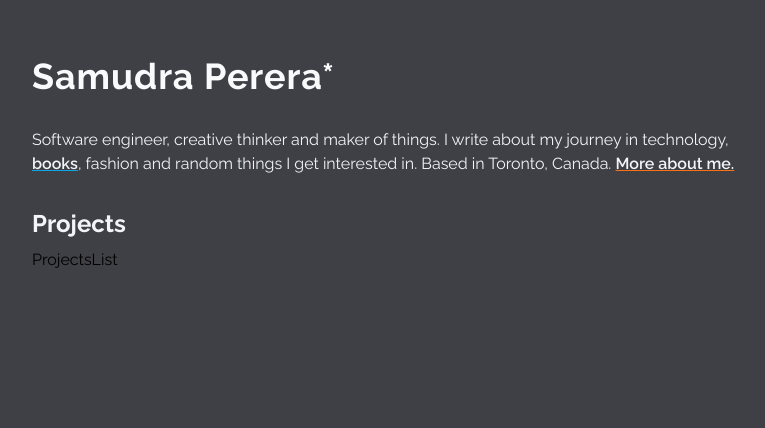
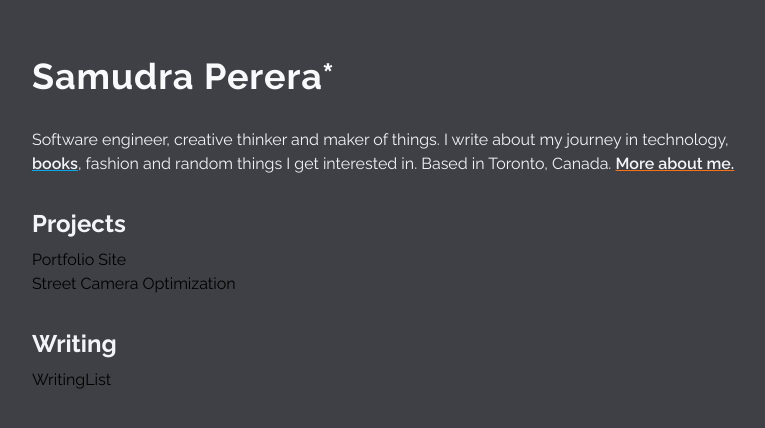
Before and after one commit to samudra-perera/portfolio-site, a React (Vite) app: page / in a window 1280 px wide. Shown: the top 428 px of the page, without its empty margins (240-1005 px from the left). Built offline with nearby package versions, Linux system fonts and the light colour scheme.

Commit message:
Got the markdown to render in dynmaically

```diff
--- a/src/Home.tsx
+++ b/src/Home.tsx
@@ -1,6 +1,9 @@
 import { Link } from "react-router-dom";
 import Container from "./components/Container";
 import ProjectsList from "./components/ProjectsList";
+import projectData from "./data/projects/projects";
+import WritingList from "./components/WritingList";
+
 type Props = {};
 
 const Home = (props: Props) => {
@@ -30,6 +33,8 @@ const Home = (props: Props) => {
       </p>
       <h3 className="text-slate-100 text-2xl font-bold pb-2">Projects</h3>
       <ProjectsList />
+      <h3 className="text-slate-100 text-2xl font-bold pb-2">Writing</h3>
+      <WritingList />
     </Container>
   );
 };
--- a/src/components/ProjectsList.tsx
+++ b/src/components/ProjectsList.tsx
@@ -1,7 +1,20 @@
+import { Link } from "react-router-dom";
+import ProjectData from "../data/projects/projects";
+
 type Props = {};
 
 const ProjectsList = (props: Props) => {
-  return <div>ProjectsList</div>;
+  return (
+    <ul className="pb-8">
+      {ProjectData.map((project) => (
+        <li>
+          <Link key={project.name} to={`/${project.url}`}>
+            {project.name}
+          </Link>
+        </li>
+      ))}
+    </ul>
+  );
 };
 
 export default ProjectsList;
--- a/src/data/projects/projects.json
+++ /dev/null
@@ -1,6 +0,0 @@
-[
-  {
-    "'id": 1,
-    "name": "Portfolio Site"
-  }
-]
--- /dev/null
+++ b/src/data/projects/projects.ts
@@ -0,0 +1,18 @@
+const projectData = [
+  {
+    id: 1,
+    name: "Portfolio Site",
+    url: "portfolio",
+    src: "'./example.md",
+    description: "Simple blah blah",
+  },
+  {
+    id: 1,
+    name: "Street Camera Optimization",
+    url: "vertexCover",
+    src: "...",
+    description: "Simple blah blah",
+  },
+];
+
+export default projectData;
--- /dev/null
+++ b/src/pages/Markdown.tsx
@@ -0,0 +1,36 @@
+import { useParams } from "react-router-dom";
+import Container from "../components/Container";
+import { useEffect, useState } from "react";
+import ReactMarkdown from "react-markdown";
+
+type Props = {};
+
+const Markdown = (props: Props) => {
+  const { markdown } = useParams();
+  const [content, setContent] = useState<string>("");
+
+  useEffect(() => {
+    const markdownURL = `/markdown/${markdown}.md`;
+
+    fetch(markdownURL)
+      .then((res) => {
+        if (!res.ok) {
+          throw new Error("Failed to fetch md file");
+        }
+        return res.text();
+      })
+      .then((text) => setContent(text))
+      .catch((err) => {
+        console.error("Error fetching markdown", err);
+        setContent("Failed to load the content");
+      });
+  }, [markdown]);
+
+  return (
+    <Container>
+      <ReactMarkdown>{content}</ReactMarkdown>
+    </Container>
+  );
+};
+
+export default Markdown;
--- a/src/pages/Project.tsx
+++ /dev/null
@@ -1,7 +0,0 @@
-type Props = {};
-
-const Project = (props: Props) => {
-  return <div>Project</div>;
-};
-
-export default Project;
--- /dev/null
+++ b/src/utils/MarkDownRender.tsx
@@ -0,0 +1,11 @@
+import ReactMarkdown from "react-markdown";
+
+type MarkDownProps = {
+  markdown: string;
+};
+
+const MarkDownRenderer = ({ markdown }: MarkDownProps) => {
+  return <ReactMarkdown>{markdown}</ReactMarkdown>;
+};
+
+export default MarkDownRenderer;
```
Also changed, not shown: public/markdown/portfolio.md (added, +5 -0 lines), src/main.tsx (+5 -5 lines).
